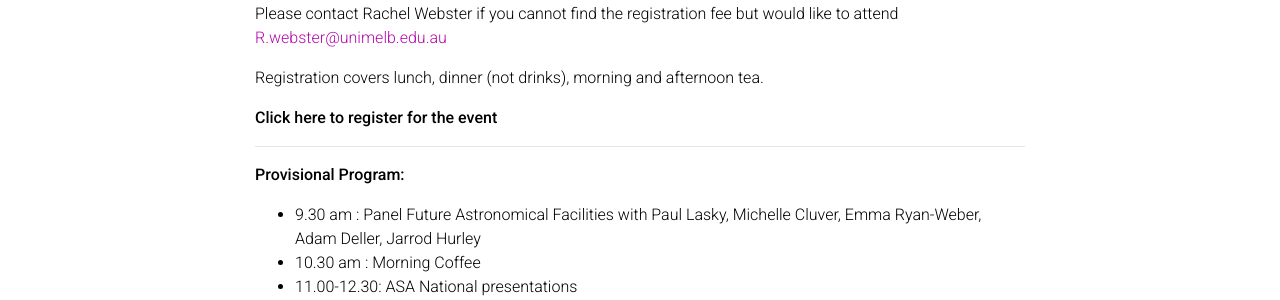
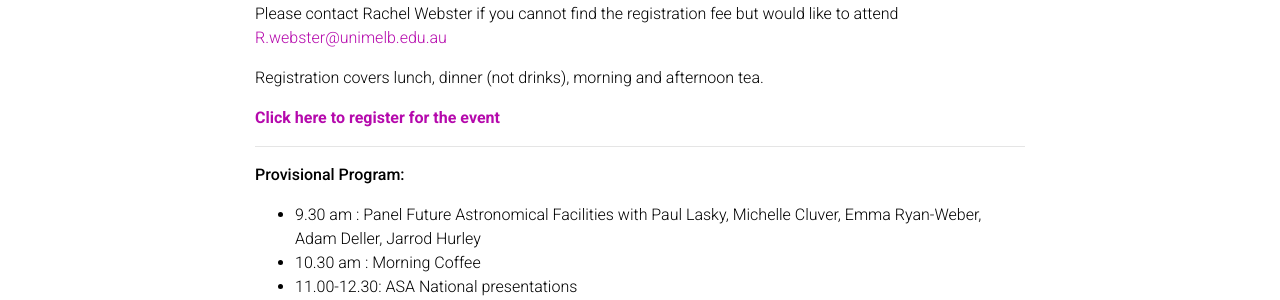
Before and after one commit to ASA2024Melbourne/ASA2024Melbourne.github.io, a Jekyll site: the page built from _pages/about.md, in a window 1280 px wide. Shown: the part 384-684 px from the top of the page. Built offline with Jekyll 4.4.1, drawn with Linux system fonts in a browser that asks for light colours; full-size pictures stand in for the smaller copies a plugin makes; comment, search, counter and statistics services are not loaded; a style sheet for code colours, icons or effects is not loaded.

Commit message:
slight formatting change to link

```diff
--- a/_pages/about.md
+++ b/_pages/about.md
@@ -26,7 +26,7 @@ _ _ _ _ _
 <p> Cost:		$75 per head. </p>
 <p> Please contact Rachel Webster if you cannot find the registration fee but would like to attend  <a href="mailto:R.webster@unimelb.edu.au">R.webster@unimelb.edu.au</a> </p>
 <p> Registration covers lunch, dinner (not drinks), morning and afternoon tea.</p>
-<p> <a href="https://www.eventbrite.com.au/e/asa-hub-melbourne-2024-tickets-919790627527"><strong>Click here to register for the event</strong></a>  </p>
+<p> <a style="font-weight:bold" href="https://www.eventbrite.com.au/e/asa-hub-melbourne-2024-tickets-919790627527">Click here to register for the event</a>  </p>
 
 _ _ _ _ _
 **Provisional Program:**
```
